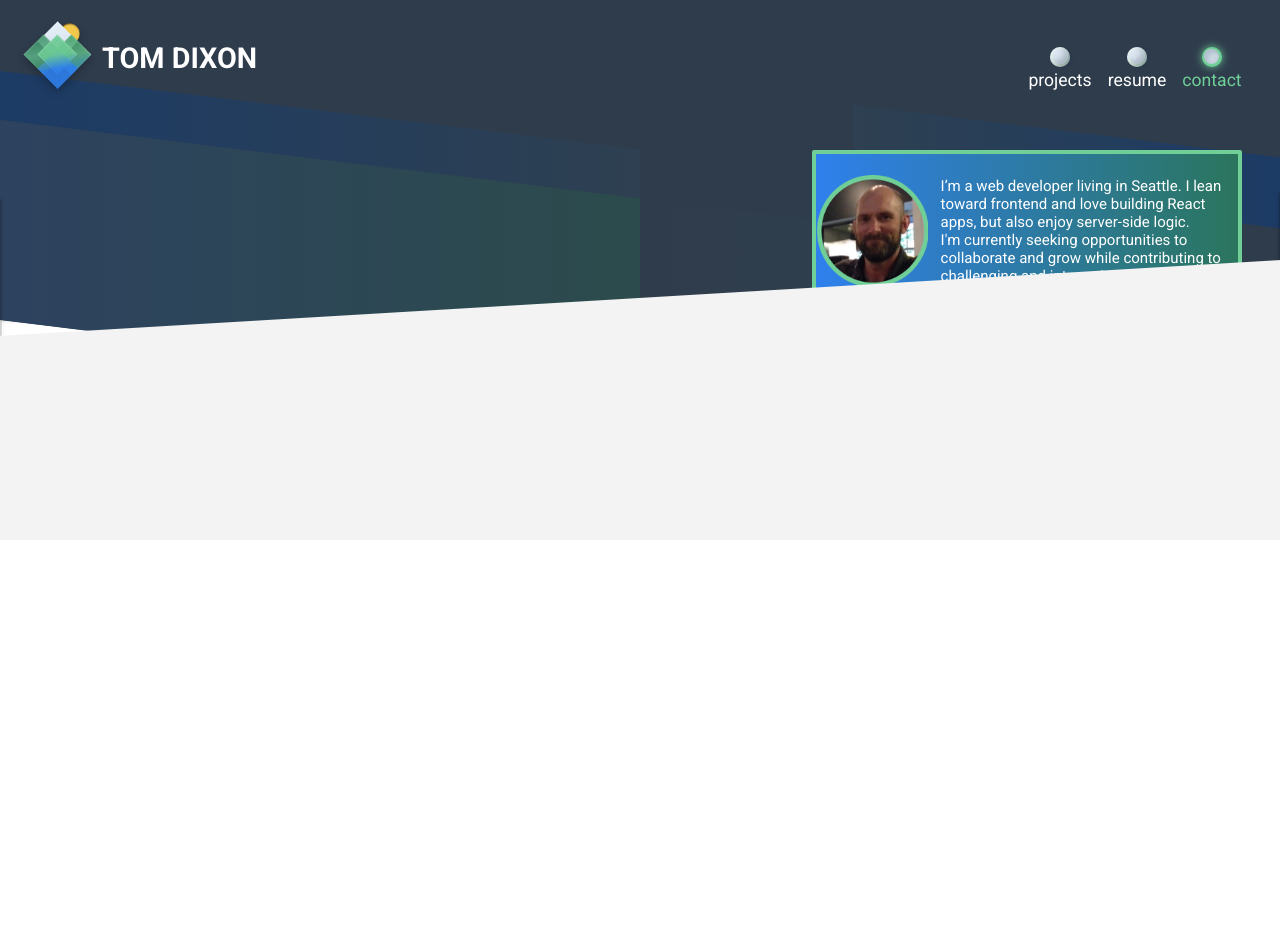
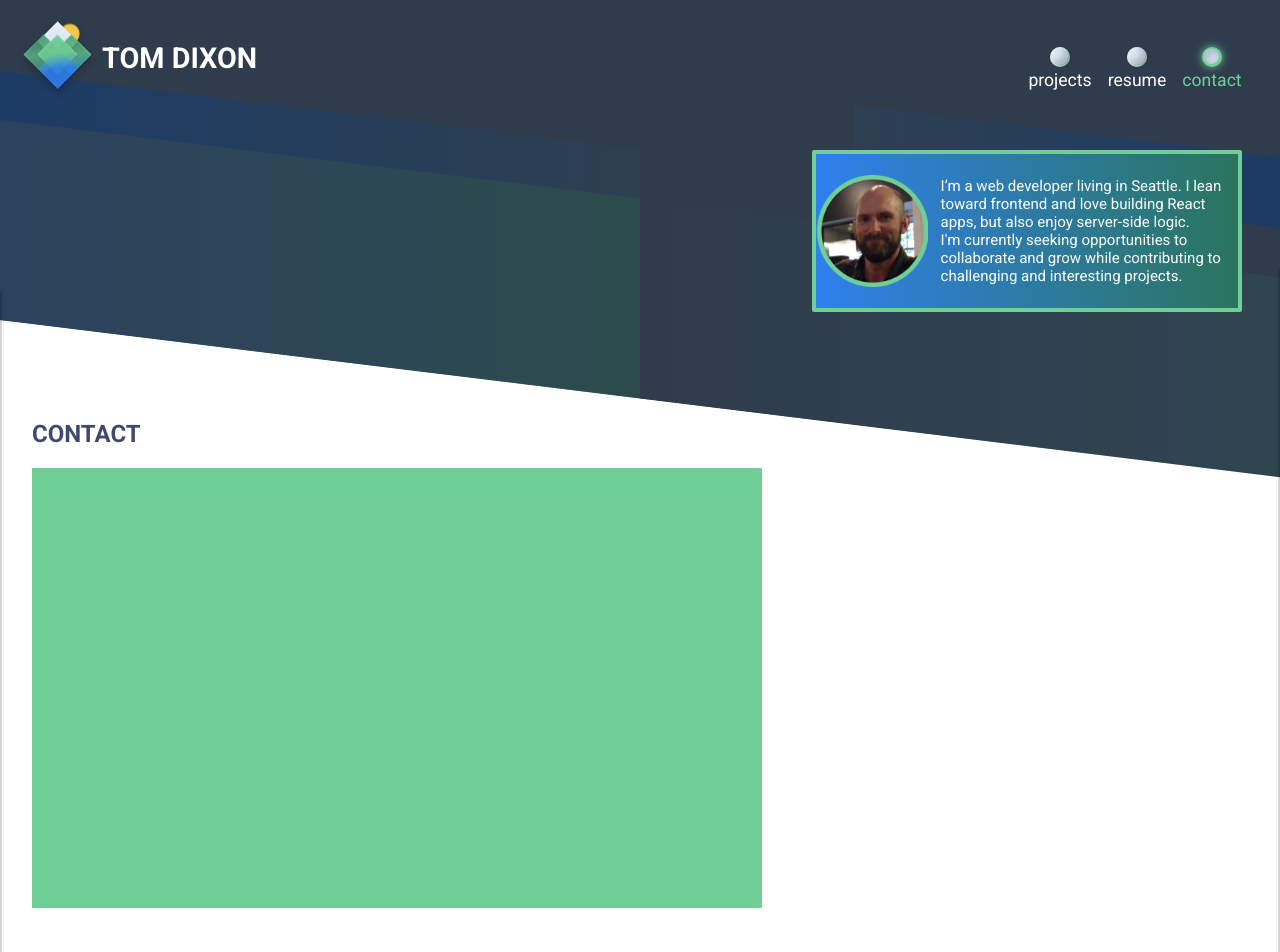
Before and after one commit to chefThomas/dev-folio, a React (Create React App) app: page /contact in a window 1280 px wide. Shown: the top 952 px of the page. Before the commit the page ends 800 px from the top, so only its background shows below. Built offline with nearby package versions, Linux system fonts and the light colour scheme.

Commit message:
began contact form before checkinb out

```diff
--- /dev/null
+++ b/src/components/ContactForm.jsx
@@ -0,0 +1,12 @@
+import React from "react";
+
+const ContactForm = () => {
+  return (
+    <form className='ContactForm' action=''>
+      <div className='ContactForm__info'></div>
+      <div className='ContactForm__message'></div>
+    </form>
+  );
+};
+
+export default ContactForm;
--- a/src/components/ContactPage.jsx
+++ b/src/components/ContactPage.jsx
@@ -2,11 +2,13 @@ import React from "react";
 import Footer from "./Footer";
 import Heading from "./Heading";
 import Page from "./Page";
+import ContactForm from "./ContactForm";
 
 const ContactPage = () => {
   return (
     <Page className='Page'>
       <Heading level={2} text='Contact' />
+      <ContactForm />
       <Footer />
     </Page>
   );
--- a/src/stylesheets/css/main.css
+++ b/src/stylesheets/css/main.css
@@ -141,6 +141,12 @@ button:focus {
       box-shadow: none; }
     .Button-on-light-bg:active {
       box-shadow: inset; }
+
+.ContactForm {
+  width: 60%;
+  height: 440px;
+  background: #6fcf97;
+  margin-bottom: 20rem; }
 
 .ContainerFlex {
   display: flex; }
--- a/src/stylesheets/scss/main.scss
+++ b/src/stylesheets/scss/main.scss
@@ -2,6 +2,7 @@
 // partial imports here
 // vendor imports here
 @import "./partials/Button";
+@import "./partials/ContactForm";
 @import "./partials/ContactPage";
 @import "./partials/ContainerFlex";
 @import "./partials/DeveloperCard";
--- /dev/null
+++ b/src/stylesheets/scss/partials/_ContactForm.scss
@@ -0,0 +1,6 @@
+.ContactForm {
+  width: 60%;
+  height: 440px;
+  background: $mint-green;
+  margin-bottom: 20rem;
+}
```
